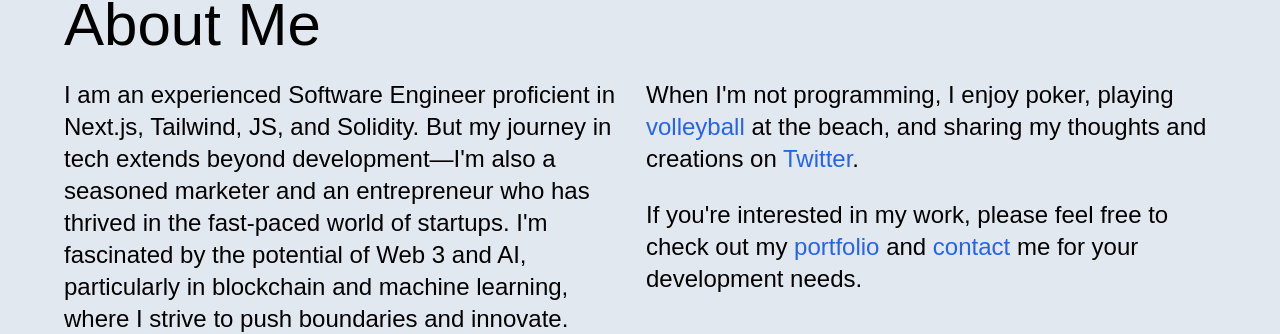
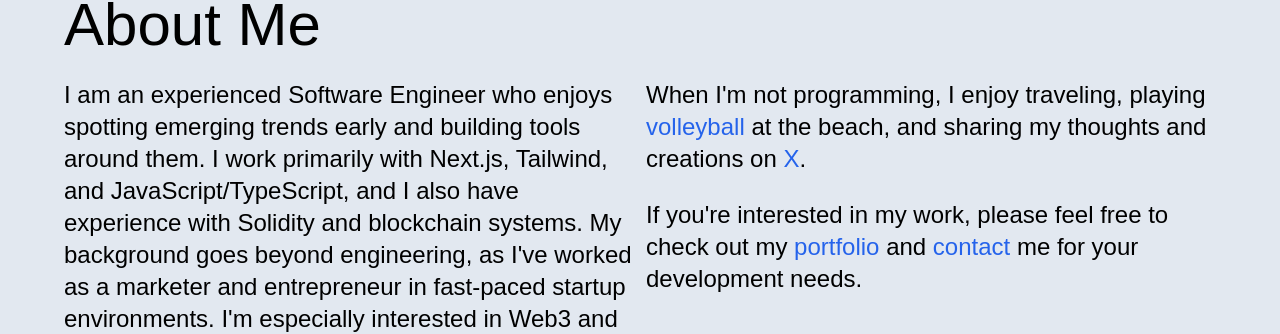
Before and after one commit to ricefarmernft/ceejay-portfolio-website, a Next.js app: page / in a window 1280 px wide. Shown: the part 473-807 px from the top of the page. Built offline with nearby package versions, Linux system fonts and the light colour scheme.

Commit message:
updated about

```diff
--- a/app/components/about.js
+++ b/app/components/about.js
@@ -6,17 +6,19 @@ export default function About() {
         <div className="pt-3 md:pt-6 flex flex-col md:flex-row gap-3">
           <div className="flex-1 ">
             <p>
-              I am an experienced Software Engineer proficient in Next.js,
-              Tailwind, JS, and Solidity. But my journey in tech extends beyond
-              development—I'm also a seasoned marketer and an entrepreneur who
-              has thrived in the fast-paced world of startups. I'm fascinated by
-              the potential of Web 3 and AI, particularly in blockchain and
-              machine learning, where I strive to push boundaries and innovate.
+              I am an experienced Software Engineer who enjoys spotting emerging
+              trends early and building tools around them. I work primarily with
+              Next.js, Tailwind, and JavaScript/TypeScript, and I also have
+              experience with Solidity and blockchain systems. My background
+              goes beyond engineering, as I've worked as a marketer and
+              entrepreneur in fast-paced startup environments. I'm especially
+              interested in Web3 and AI, where I experiment at the intersection
+              of data, UI, and distribution.
             </p>
           </div>
           <div className="flex-1 flex flex-col gap-3 md:gap-6">
             <div>
-              When I'm not programming, I enjoy poker, playing{" "}
+              When I'm not programming, I enjoy traveling, playing{" "}
               <a
                 className="crypto-link"
                 href="https://www.instagram.com/thevolleyballtraveler/"
@@ -28,11 +30,11 @@ export default function About() {
               at the beach, and sharing my thoughts and creations on{" "}
               <a
                 className="crypto-link"
-                href="https://twitter.com/RiceFarmerNFT"
+                href="https://X.com/RiceFarmerNFT"
                 target="_blank"
                 rel="noreferrer"
               >
-                Twitter
+                X
               </a>
               .
             </div>
```
